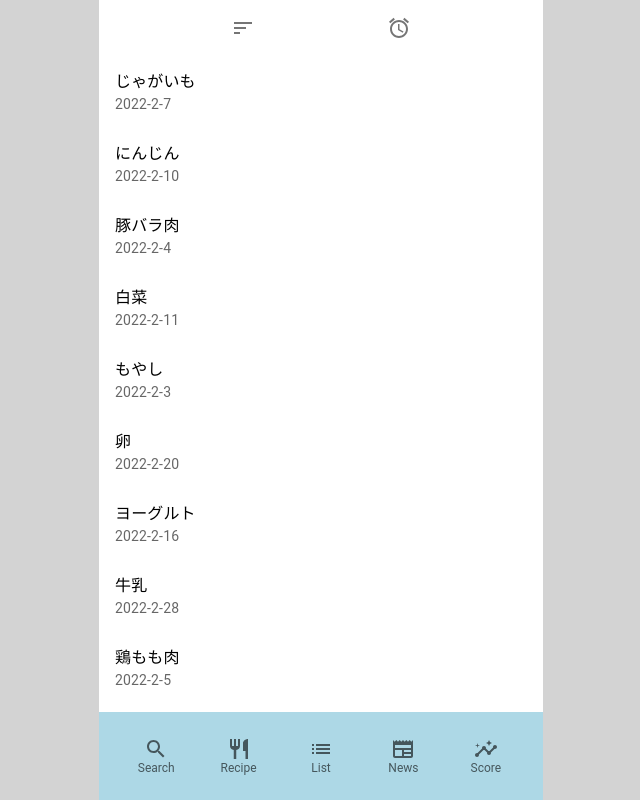
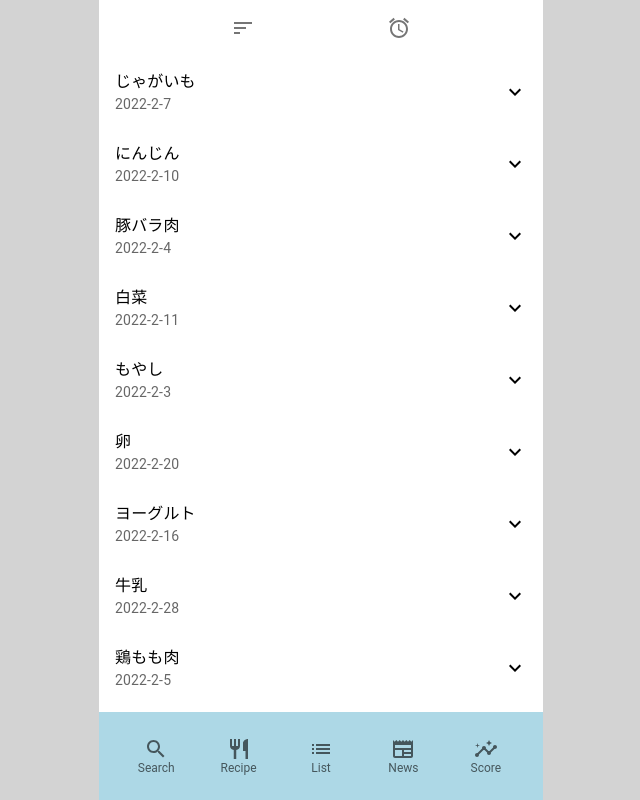
Before and after one commit to fujitargz/solution-prototype, a React (Create React App) app: page / in a window 1280 px wide. Shown: the whole page, without its empty margins (319-959 px from the left). Built offline with nearby package versions, Linux system fonts and the light colour scheme.

Commit message:
リストの詳細表示機能を実装

```diff
--- /dev/null
+++ b/src/components/CollapseItem.jsx
@@ -0,0 +1,37 @@
+import { useReducer } from 'react';
+import Collapse from '@mui/material/Collapse';
+import ExpandLess from '@mui/icons-material/ExpandLess';
+import ExpandMore from '@mui/icons-material/ExpandMore';
+import List from '@mui/material/List'
+import ListItemButton from '@mui/material/ListItemButton';
+import ListItemText from '@mui/material/ListItemText';
+
+const CollapseItem = (props) => {
+  const [isOpen, toggleIsOpen] = useReducer((prev) => !prev, false);
+  return (
+    <>
+    <ListItemButton key={props.item.id} onClick={toggleIsOpen}>
+      <ListItemText primary={props.item.name} secondary={props.item.bestBy || props.item.useBy} />
+      {isOpen ? <ExpandLess /> : <ExpandMore />}
+    </ListItemButton>
+      <Collapse in={isOpen} timeout="auto" unmountOnExit>
+        <List component="div" disablePadding>
+          <ListItemButton sx={{ pl: 4 }}>
+            <ListItemText primary={`賞味期限 : ${props.item.bestBy}`} />
+          </ListItemButton>
+          <ListItemButton sx={{ pl: 4 }}>
+            <ListItemText primary={`消費期限 : ${props.item.useBy}`} />
+          </ListItemButton>
+          <ListItemButton sx={{ pl: 4 }}>
+            <ListItemText primary={`カテゴリ : ${props.item.category}`} />
+          </ListItemButton>
+          <ListItemButton sx={{ pl: 4 }}>
+            <ListItemText primary={`おすすめの保存方法 : ${props.item.bestWayToKeep}`} />
+          </ListItemButton>
+        </List>
+      </Collapse>
+      </>
+  );
+};
+
+export default CollapseItem;
--- a/src/components/List.jsx
+++ b/src/components/List.jsx
@@ -2,77 +2,128 @@ import { useState } from 'react';
 import AccessAlarmIcon from '@mui/icons-material/AccessAlarm';
 import IconButton from '@mui/material/IconButton';
 import { List as MuiList } from '@mui/material';
-import ListItemButton from '@mui/material/ListItemButton';
-import ListItemText from '@mui/material/ListItemText';
 import ListSubheader from '@mui/material/ListSubheader';
 import SortIcon from '@mui/icons-material/Sort';
 import Tooltip from '@mui/material/Tooltip';
+import CollapseItem from './CollapseItem';
 
 const initialIngredients = [
   {
     id: 0,
     name: 'じゃがいも',
-    limit: '2022-2-7',
+    createdAt: '2022-2-3',
+    category: '青果',
+    bestBy: '',
+    useBy: '2022-2-7',
+    bestWayToKeep: '風通しのよい冷暗所で保管'
   },
   {
     id: 1,
     name: 'にんじん',
-    limit: '2022-2-10',
+    createdAt: '2022-2-3',
+    category: '青果',
+    bestBy: '',
+    useBy: '2022-2-10',
+    bestWayToKeep: '新聞紙等で包み冷蔵庫で保管'
   },
   {
     id: 2,
     name: '豚バラ肉',
-    limit: '2022-2-4',
+    createdAt: '2022-2-3',
+    category: '肉',
+    bestBy: '',
+    useBy: '2022-2-4',
+    bestWayToKeep: '冷蔵庫で保管'
   },
   {
     id: 3,
     name: '白菜',
-    limit: '2022-2-11',
+    createdAt: '2022-2-3',
+    category: '青果',
+    bestBy: '',
+    useBy: '2022-2-11',
+    bestWayToKeep: '新聞紙等で包み冷蔵庫で保管'
   },
   {
     id: 4,
     name: 'もやし',
-    limit: '2022-2-3',
+    createdAt: '2022-2-3',
+    category: '青果',
+    bestBy: '2022-2-3',
+    useBy: '2022-2-4',
+    bestWayToKeep: '水に浸して冷蔵庫で保管'
   },
   {
     id: 5,
     name: '卵',
-    limit: '2022-2-20',
+    createdAt: '2022-2-20',
+    category: 'その他',
+    bestBy: '2022-2-20',
+    useBy: '',
+    bestWayToKeep: '冷蔵庫で保管'
   },
   {
     id: 6,
     name: 'ヨーグルト',
-    limit: '2022-2-16',
+    createdAt: '2022-2-3',
+    category: 'その他',
+    bestBy: '',
+    useBy: '2022-2-16',
+    bestWayToKeep: '冷蔵庫で保管'
   },
   {
     id: 7,
     name: '牛乳',
-    limit: '2022-2-28',
+    createdAt: '2022-2-3',
+    category: 'その他',
+    bestBy: '',
+    useBy: '2022-2-28',
+    bestWayToKeep: '冷蔵庫で保管'
   },
   {
     id: 8,
     name: '鶏もも肉',
-    limit: '2022-2-5',
+    createdAt: '2022-2-3',
+    category: '肉',
+    bestBy: '',
+    useBy: '2022-2-5',
+    bestWayToKeep: '冷蔵庫で保管'
   },
   {
     id: 9,
     name: '納豆',
-    limit: '2022-2-10',
+    createdAt: '2022-2-3',
+    category: 'その他',
+    bestBy: '2022-2-10',
+    useBy: '',
+    bestWayToKeep: '冷蔵庫で保管'
   },
   {
     id: 10,
     name: 'ソーセージ',
-    limit: '2022-2-19',
+    createdAt: '2022-2-3',
+    category: 'その他',
+    bestBy: '2022-2-19',
+    useBy: '',
+    bestWayToKeep: '冷蔵庫で保管'
   },
   {
     id: 11,
     name: 'みかん',
-    limit: '2022-3-10',
+    createdAt: '2022-2-3',
+    category: '青果',
+    bestBy: '',
+    useBy: '2022-3-10',
+    bestWayToKeep: '段ボールのまま冷暗所で保管'
   },
   {
     id: 12,
     name: 'ほうれん草',
-    limit: '2022-2-9',
+    createdAt: '2022-2-3',
+    category: '青果',
+    bestBy: '',
+    useBy: '2022-2-9',
+    bestWayToKeep: '新聞紙等で包み冷蔵庫で保管'
   },
 ];
 
@@ -81,9 +132,11 @@ const sortById = (a, b) => {
 };
 
 const sortByLimit = (a, b) => {
-  const aLimit = new Date(a.limit);
-  const bLimit = new Date(b.limit);
-  return aLimit - bLimit;
+  const aLimit = a.bestBy || a.useBy;
+  const bLimit = b.bestBy || b.useBy;
+  const aLimitDate = new Date(aLimit)
+  const bLimitDate = new Date(bLimit)
+  return aLimitDate - bLimitDate;
 };
 
 const List = () => {
@@ -116,13 +169,7 @@ const List = () => {
         </ListSubheader>
       }
     >
-      {ingredients.map((item) => {
-        return (
-          <ListItemButton key={item.id}>
-            <ListItemText primary={item.name} secondary={item.limit} />
-          </ListItemButton>
-        );
-      })}
+      {ingredients.map((item) =>  <CollapseItem item={item} />)}
     </MuiList>
   );
 };
```
